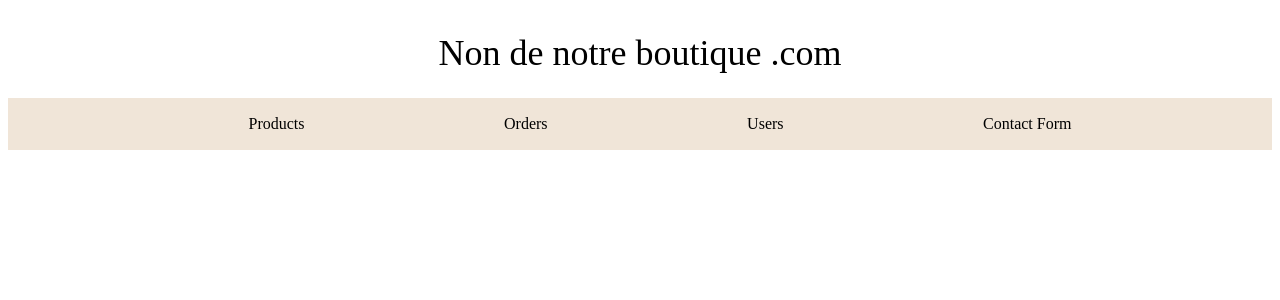
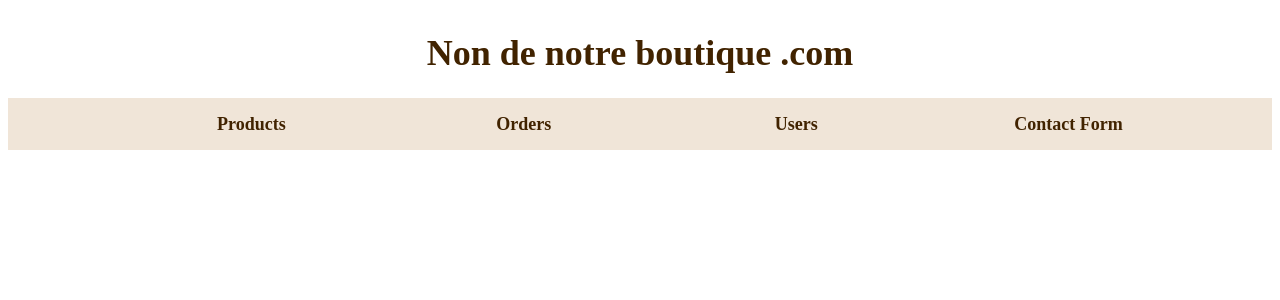
Before and after one commit to SarahHidalgo/Book-TSE, an Angular app: page / in a window 1280 px wide. Shown: the top 300 px of the page. Built offline with nearby package versions, Linux system fonts and the light colour scheme.

Commit message:
mise en avant de l'écran choisie dans la barre de nav

```diff
--- a/src/app/app.component.css
+++ b/src/app/app.component.css
@@ -7,19 +7,27 @@
     padding: 0px;
 }
 .body_app h1 {
-    text-align: center; /* Centrer le texte horizontalement */
+    text-align: center;
 }
 h1 {
-    font-family: 'Alegreya', serif; /* Police avec empattement */
-  font-weight: 100; /* Utiliser la variante "Thin" */
-  font-size: 36px; /* Ajuster la taille */
+    font-family: 'Alegreya', serif;
+    font-weight: 100px;
+    font-size: 36px;
+    color: #412300;
+}
+
+/*Mise en avant  de la barre de nav active*/
+.active {
+    border-bottom: 2px solid #eba550;
+    color: #eba550;
+    font-weight: bold;
 }
 
 
 /*CSS navigation*/
 nav {
     display: flex;
-    margin: 0;
+    margin: 0px;
     margin-bottom: 15px;
     height: 50px;
     align-items: center;
@@ -36,18 +44,27 @@ ul{
     align-items: center;
     align-content: center;
     width: 100%;
-    margin: 0;
+    margin: 0px;
 }
 li {
+    display: flex;
     list-style-type:none;
     margin: 15px;
-    margin: 0;
+    margin: 0px;
 }
 a {
+    display: flex;
+    align-items: center;
+    justify-content: center;
     text-decoration:none;
-    margin: 0;
-    color: black;
+    font-weight: bold;
+    font-size: large;
+    height: 45px;
+    width: 140px;
+    margin: 0px;
+    padding: 0px;
+    color: #412300;
 }
 nav a:hover {
-    text-decoration: underline;
+    color: #eba550;
 }
--- a/src/app/app.component.html
+++ b/src/app/app.component.html
@@ -4,16 +4,16 @@
     <nav>
         <ul style="list-style-type:none;">
             <li>
-                <a routerLink="/products" routerLinkActive="active"> Products </a>
+                <a routerLink="/products" routerLinkActive="active" [ngClass]="{'active': activeRoute === 'products'}"> Products </a>
             </li>
             <li>
-                <a routerLink="/orders" routerLinkActive="active"> Orders </a>
+                <a routerLink="/orders" routerLinkActive="active" [ngClass]="{'active': activeRoute === 'orders'}" > Orders </a>
             </li>
             <li>
-                <a routerLink="/users" routerLinkActive="active"> Users </a>
+                <a routerLink="/users" routerLinkActive="active" [ngClass]="{'active': activeRoute === 'users'}"> Users </a>
             </li>
             <li>
-                <a routerLink="/contact_form" routerLinkActive="active" > Contact Form </a>
+                <a routerLink="/contact_form" routerLinkActive="active"  [ngClass]="{'active': activeRoute === 'contact_form'}" > Contact Form </a>
             </li>
         </ul>
     </nav>
--- a/src/app/app.component.ts
+++ b/src/app/app.component.ts
@@ -1,10 +1,24 @@
-import { Component } from '@angular/core';
+import { Component, OnInit } from '@angular/core';
+import { ActivatedRoute } from '@angular/router';
+
 
 @Component({
   selector: 'app-root',
   templateUrl: './app.component.html',
   styleUrls: ['./app.component.css']
 })
-export class AppComponent {
+export class AppComponent implements OnInit {
   title = 'EchoesOfPages.com';
+
+  activeRoute: string = '';
+
+  constructor(private activatedRoute: ActivatedRoute) { }
+
+  ngOnInit(): void {
+    this.activatedRoute.url.subscribe((segments) => {
+      this.activeRoute = segments[0]?.path || '';
+    });
+  }
+
+
 }
```
